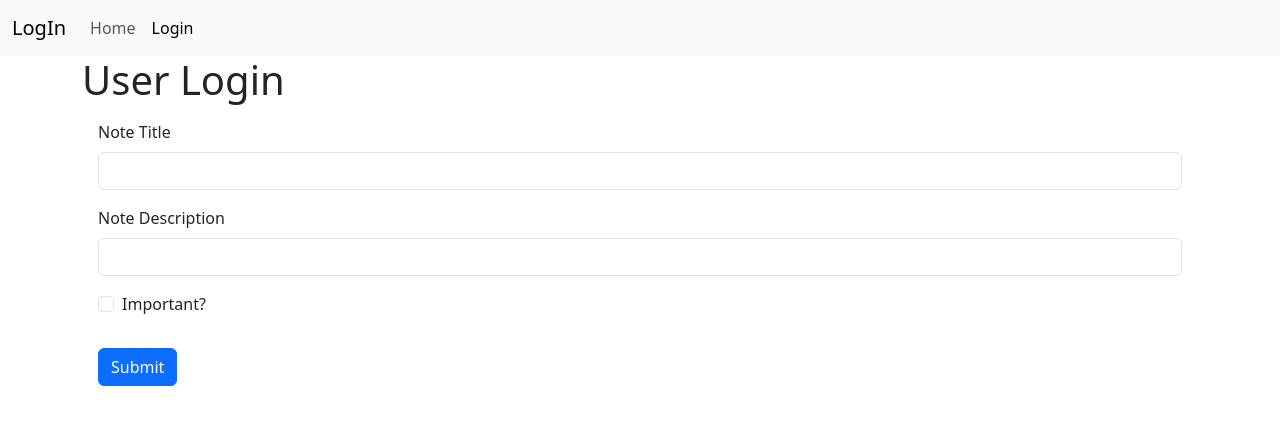
After one commit to kushaldahal0/Notes-manager, a FastAPI app: template templates/users/user_index.html in a window 1280 px wide. The commit adds this page. Shown: the top 425 px of the page. Run offline with FastAPI, Linux system fonts and the light colour scheme; the template is opened without the code that fills it, so the values that code supplies are empty.

Commit message:
add user model and route

```diff
--- a/config/db.py
+++ b/config/db.py
@@ -9,3 +9,5 @@ MONGODB_URI = os.getenv("MONGODB_URI") #+ "&tlsInsecure=true"
 client = AsyncIOMotorClient(MONGODB_URI)#, server_api=ServerApi('1'))
 database = client.First
 collection = database.get_collection("First")
+
+user_collection = database.get_collection("User")
--- a/index.py
+++ b/index.py
@@ -1,8 +1,10 @@
 from fastapi import FastAPI, Request
 from fastapi.staticfiles import StaticFiles
 from routes.route import notes
+from routes.user import user
 
 
 app = FastAPI()
 app.mount("/static", StaticFiles(directory = "static"), name='static')
 app.include_router(notes)
+app.include_router(user)
--- a/schemas/note.py
+++ b/schemas/note.py
@@ -10,3 +10,9 @@ def noteEntity(item) -> dict:
 
 def notesEntity(items) -> list[dict]:
     return [noteEntity(item) for item in items]
+
+async def formEnitity(request) -> dict:
+    form =await request.form()
+    formDict = dict(form)
+    formDict["important"] = True if formDict.get("important") == "on" else False
+    return formDict
--- a/templates/edit_note.html
+++ b/templates/notes/edit_note.html
@@ -22,6 +22,9 @@
                 <ul class="navbar-nav me-auto mb-2 mb-lg-0">
                     <li class="nav-item">
                         <a class="nav-link active" aria-current="page" href="/">Home</a>
+                    </li>
+                    <li class="nav-item">
+                        <a class="nav-link active" href="/">Login</a>
                     </li>
                     <!-- <li class="nav-item">
                         <a class="nav-link" href="#">Link</a>
--- /dev/null
+++ b/templates/users/user_index.html
@@ -0,0 +1,80 @@
+<!doctype html>
+<html lang="en">
+
+<head>
+    <meta charset="utf-8">
+    <meta name="viewport" content="width=device-width, initial-scale=1">
+    <title>Login Notes</title>
+    <link href="https://cdn.jsdelivr.net/npm/bootstrap@5.3.3/dist/css/bootstrap.min.css" rel="stylesheet"
+        integrity="sha384-QWTKZyjpPEjISv5WaRU9OFeRpok6YctnYmDr5pNlyT2bRjXh0JMhjY6hW+ALEwIH" crossorigin="anonymous">
+</head>
+
+<body>
+    <nav class="navbar navbar-expand-lg bg-body-tertiary">
+        <div class="container-fluid">
+            <a class="navbar-brand" href="/">LogIn</a>
+            <button class="navbar-toggler" type="button" data-bs-toggle="collapse"
+                data-bs-target="#navbarSupportedContent" aria-controls="navbarSupportedContent" aria-expanded="false"
+                aria-label="Toggle navigation">
+                <span class="navbar-toggler-icon"></span>
+            </button>
+            <div class="collapse navbar-collapse" id="navbarSupportedContent">
+                <ul class="navbar-nav me-auto mb-2 mb-lg-0">
+                    <li class="nav-item">
+                        <a class="nav-link" aria-current="page" href="/note">Home</a>
+                    </li>
+                      <li class="nav-item">
+                        <a class="nav-link active" href="/">Login</a>
+                    </li> <!--
+                    <li class="nav-item dropdown">
+                        <a class="nav-link dropdown-toggle" href="#" role="button" data-bs-toggle="dropdown"
+                            aria-expanded="false">
+                            Dropdown
+                        </a>
+                        <ul class="dropdown-menu">
+                            <li><a class="dropdown-item" href="#">Action</a></li>
+                            <li><a class="dropdown-item" href="#">Another action</a></li>
+                            <li>
+                                <hr class="dropdown-divider">
+                            </li>
+                            <li><a class="dropdown-item" href="#">Something else here</a></li>
+                        </ul>
+                    </li>
+                    <li class="nav-item">
+                        <a class="nav-link disabled" aria-disabled="true">Disabled</a>
+                    </li> -->
+                </ul>
+                <!-- <form action="/search" method="get" class="d-flex" role="search">
+                    <input name="query" class="form-control me-2" type="search" placeholder="Search" aria-label="Search">
+                    <button class="btn btn-outline-success" type="submit">Search</button>
+                </form>                 -->
+            </div>
+        </div>
+    </nav>
+    <div class="container">
+        <h1>User Login</h1>
+        <form action="/" method="post">
+            <div class="m-3">
+                <label for="title" class="form-label">Note Title</label>
+                <input type="text" class="form-control" name="title" aria-describedby="emailHelp">
+                <!-- <div id="emailHelp" class="form-text">We'll never share your email with anyone else.</div> -->
+            </div>
+            <div class="m-3">
+                <label for="desc" class="form-label">Note Description</label>
+                <input type="text" class="form-control" name="desc" aria-describedby="emailHelp">
+                <!-- <div id="emailHelp" class="form-text">We'll never share your email with anyone else.</div> -->
+            </div>
+            <div class="m-3 form-check">
+                <input type="checkbox" class="form-check-input" name="important">
+                <label class="form-check-label" for="important">Important?</label>
+            </div>
+            <button type="submit" class="m-3 btn btn-primary">Submit</button>
+        </form>
+    </div>
+
+    <script src="https://cdn.jsdelivr.net/npm/bootstrap@5.3.3/dist/js/bootstrap.bundle.min.js"
+        integrity="sha384-YvpcrYf0tY3lHB60NNkmXc5s9fDVZLESaAA55NDzOxhy9GkcIdslK1eN7N6jIeHz"
+        crossorigin="anonymous"></script>
+</body>
+
+</html>
```
Also changed, not shown: models/user.py (added, +16 -0 lines), routes/route.py (+17 -29 lines), routes/user.py (added, +19 -0 lines), templates/notes/note_index.html (renamed from templates/index.html, +6 -3 lines).
